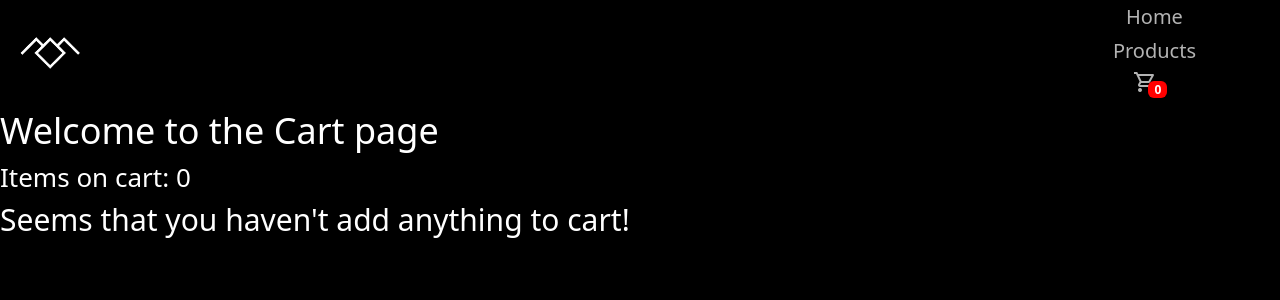
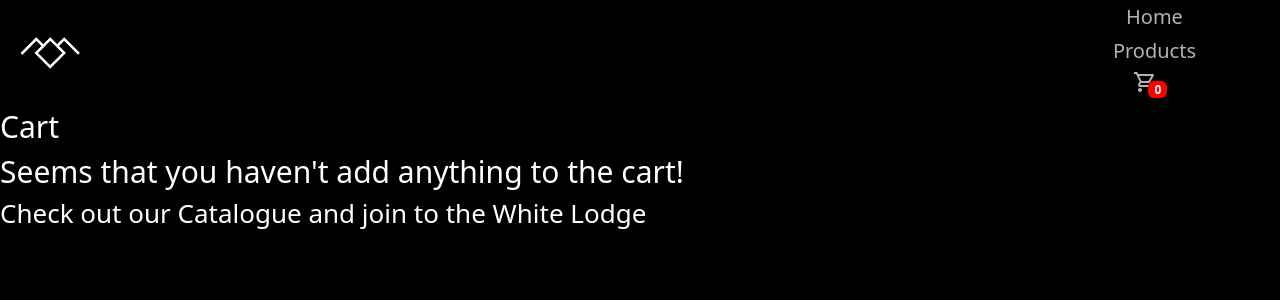
Before and after one commit to capitan-beto/shopping-cart, a React (Vite) app: page /Cart in a window 1280 px wide. Shown: the top 300 px of the page. Built offline with nearby package versions, Linux system fonts and the light colour scheme.

Commit message:
feat: edit layout

```diff
--- a/src/components/Cart.tsx
+++ b/src/components/Cart.tsx
@@ -2,6 +2,7 @@ import Header from "./Header";
 import CartItem from "./CartItem";
 import useCart from "../hooks/useCart";
 import styles from "../styles/cart.module.css";
+import { Link } from "react-router-dom";
 
 const Cart = () => {
     const { items, cartCount } = useCart();
@@ -10,7 +11,11 @@ const Cart = () => {
       items.length > 0 ?
       <>
         <Header />
-        <h1>Welcome to the Cart page</h1>
+        <div
+        className="bg-[url('https://residentsound.files.wordpress.com/2021/04/twin-peaks-flooring.jpeg?w=1024')] py-3 px-2 mb-3"
+        >
+          <h2 className="w-fit bg-black px-4 border-white border-4">Cart</h2>
+        </div>
         <h3>Items on cart: {cartCount}</h3>
         <table className={styles.table}>
           <thead>
@@ -18,6 +23,7 @@ const Cart = () => {
               <th>Item ID</th>
               <th>Product</th>
               <th>Price</th>
+              <th>Remove</th>
             </tr>
           </thead>
           <tbody>
@@ -34,9 +40,16 @@ const Cart = () => {
 
       <>
         <Header />
-        <h1>Welcome to the Cart page</h1>
-        <h3>Items on cart: {cartCount}</h3>
-        <h2>Seems that you haven't add anything to cart!</h2>
+        <div
+        className="bg-[url('https://residentsound.files.wordpress.com/2021/04/twin-peaks-flooring.jpeg?w=1024')] py-3 px-2 mb-3"
+        >
+          <h2 className="w-fit bg-black px-4 border-white border-4">Cart</h2>
+        </div>
+        <h2>Seems that you haven't add anything to the cart!</h2>
+        <h3>Check out our <Link to="/Products"
+         className="hover:underline text-slate-400"
+        > Catalogue</Link> and join to the White Lodge
+        </h3>
       </>
     )
 }
--- a/src/components/CartItem.tsx
+++ b/src/components/CartItem.tsx
@@ -1,4 +1,5 @@
 import useCart from "../hooks/useCart";
+import { Link } from "react-router-dom";
 
 type PropsType = {
   item : {
@@ -14,12 +15,15 @@ const CartItem = ({ item }: PropsType) => {
   const { transactionID, title, price, id } = item;
 
   return (
-    <tr style={{ cursor: "pointer"}}
-      onDoubleClick={ () => removeFromCart(transactionID) }
-    >
+    <tr>
       <td>{ id }</td>
-      <td>{ title }</td>
+      <td>
+          <Link to={`/Products/${id}`}>
+          { title }
+          </Link>
+      </td>
       <td>${ price }</td>
+      <td onClick={ () => removeFromCart(transactionID) } style={{ cursor: "pointer"}}>❌</td>
     </tr>
   )
 }
--- a/src/components/Products.tsx
+++ b/src/components/Products.tsx
@@ -24,9 +24,13 @@ const Products = () => {
   return (
     <>
       <Header />
-      <h1 className="px-3">Our catalog</h1>
+      <div
+        className="bg-[url('https://residentsound.files.wordpress.com/2021/04/twin-peaks-flooring.jpeg?w=1024')] py-3 px-2 mb-3"
+      >
+        <h2 className="w-fit bg-black px-4 border-white border-4">Our catalogue</h2>
+      </div>
       <div>
-        <ul className="grid gap-4 sm:grid-cols-2 lg:grid-cols-4 overflow-hidden">
+        <ul className="grid gap-4 sm:grid-cols-2 lg:grid-cols-4 overflow-hidden ">
           {
             items.map(product => {
               return (
--- a/src/styles/cart.module.css
+++ b/src/styles/cart.module.css
@@ -1,30 +1,27 @@
 .table {
-    border-collapse: separate;
-    border-spacing: 0 1rem;
     background: transparent;
     min-width: 75%;
     margin: auto;
 }
 
-th,
-td {
+th {
     background: rgb(255, 255, 255, .1);
     text-align: center;
     padding: 5px 1rem;
     border-bottom: 2px solid rgb(255, 255, 255, .3);
 }
 
-th:first-child, td:first-child {
-    border-bottom-left-radius: 1rem;
-    border-top-left-radius: 1rem;
-    border-right: solid 2px #000;
+td {
+    background: rgb(255, 255, 255, .1);
+    text-align: center;
+    padding: 5px 1rem;
+    border-bottom: 2px solid black;
 }
 
-th:last-child, td:last-child {
-    border-bottom-right-radius: 1rem;
-    border-top-right-radius: 1rem;
-    border-left: solid 2px #000;
+td:last-child, th:last-child {
+    border-left: 2px solid black;
 }
+
 
 tbody tr:hover {
     background: rgb(255, 255, 255, .2);
```
